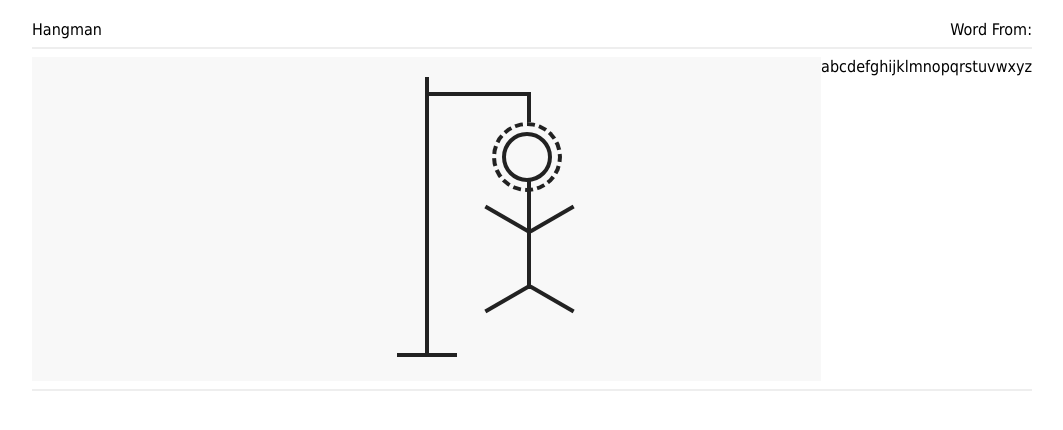
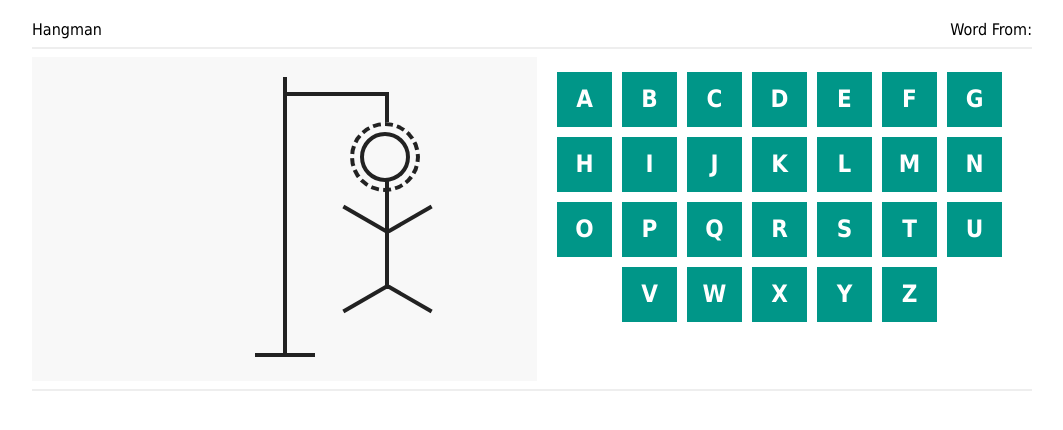
Before and after one commit to Maha-Abdelnabi/Hangman-Game, a plain HTML site: page index.html in a window 1280 px wide. Shown: the whole page, without its empty margins (108-1171 px from the left). Drawn offline with Linux system fonts and the light colour scheme.

Commit message:
add styling to the letters

```diff
--- a/style.css
+++ b/style.css
@@ -147,3 +147,24 @@ hr{
   height: 4px;
   background-color: #222;
 }
+/* letters */
+.letters{
+    flex: 1;
+    padding: 15px;
+    text-align: center;
+}
+
+.letters .letter-box{
+    width :55px;
+    height: 55px;
+    display: inline-block;
+    background-color: #009688;
+    color: #fff;
+    font-size: 24px;
+    margin-right: 10px;
+    line-height: 55px;
+    text-transform: uppercase;
+    font-weight: bold;
+    cursor: pointer;
+    margin-bottom: 10px;
+}
```
